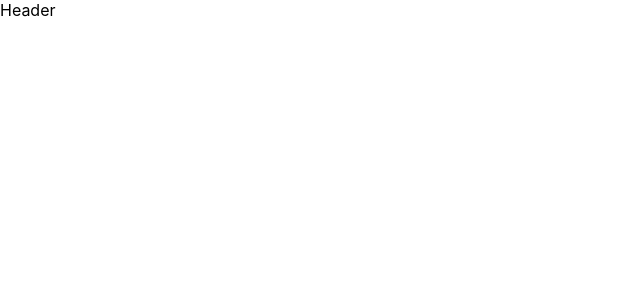
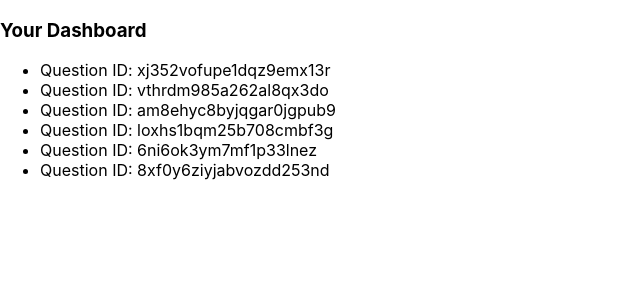
Before and after one commit to o0dutchesz0o/jlp-wyr-project, a React (Create React App) app: page / in a window 1280 px wide. Shown: the top 300 px of the page, without its empty margins (0-640 px from the left). Built offline with nearby package versions, Linux system fonts and the light colour scheme.

Commit message:
Build out initial Home Page and get all the questions

```diff
--- a/src/components/App.js
+++ b/src/components/App.js
@@ -1,6 +1,7 @@
 import React, { Component } from "react";
 import { connect } from 'react-redux'
 import { handleInitialData } from "../actions/shared";
+import Dashboard from './HomePage'
 
 class App extends Component {
   componentDidMount() {
@@ -8,14 +9,18 @@
   }
   render () {
     return (
-      <div className="App">
-        <header className="App-header">
-          Header
-        </header>
+      <div className="WYR-App">
+        {this.props.loading === true
+        ? null
+        : <Dashboard />}
       </div>
     )
   }
-
 }
 
-export default connect()(App);
+function mapStateToProps({authedUser}) {
+  return {
+    loading: authedUser === null
+  }
+}
+export default connect(mapStateToProps)(App)
--- /dev/null
+++ b/src/components/HomePage.js
@@ -0,0 +1,29 @@
+import React, { Component } from "react";
+import { connect } from 'react-redux'
+
+class HomePage extends Component {
+  render () {
+    console.log("props", this.props)
+    return (
+      <div>
+         <h3 className='center'>Your Dashboard</h3>
+         <ul className='dashboard-list'>
+           {this.props.questionIds.map((id) => (
+             <li key={id}>
+               <div>Question ID: {id}</div>
+             </li>
+           ))}
+         </ul>
+      </div>
+    )
+  }
+}
+
+function mapStateToProps({ questions}) {
+  return {
+    questionIds: Object.keys(questions)
+      .sort((a,b) => questions[b].timestamp - questions[a].timestamp)
+  }
+}
+
+export default connect(mapStateToProps)(HomePage)
```
